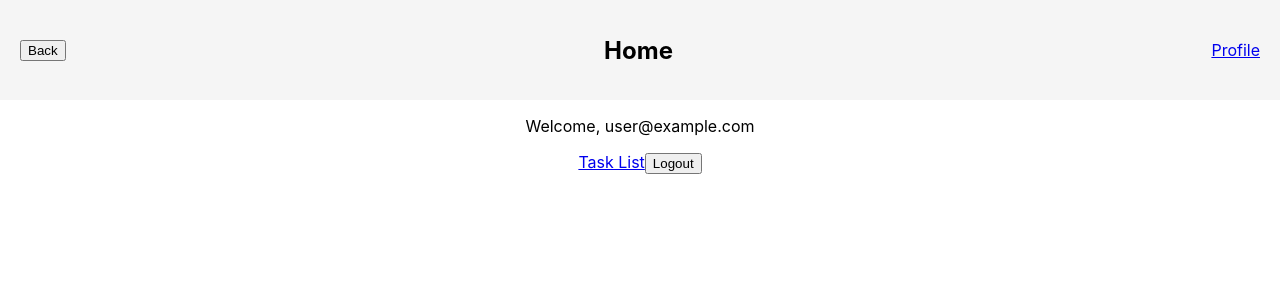
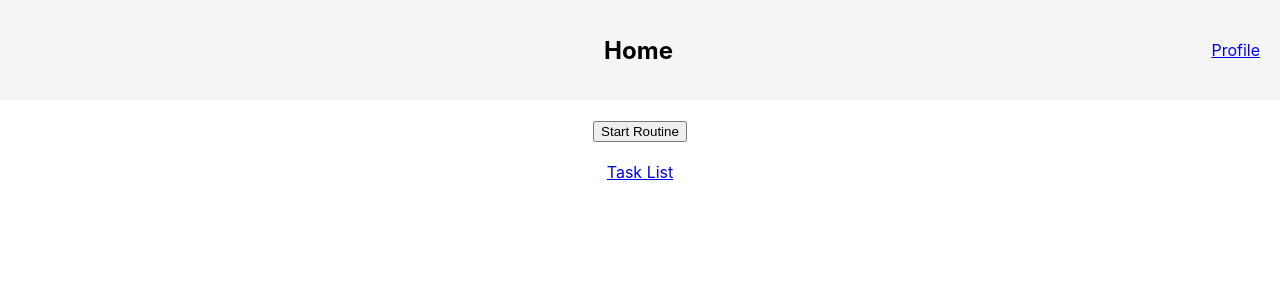
Before and after one commit to MikoFrosty/mindless, a React (Create React App) app: page /home in a window 1280 px wide. Shown: the top 300 px of the page. Built offline with nearby package versions, Linux system fonts and the light colour scheme; no server answers; sample sign-in values are in the browser's storage.

Commit message:
Add button, basic outline for further work

```diff
--- a/src/components/Home.js
+++ b/src/components/Home.js
@@ -4,10 +4,12 @@ import Header from "./Header";
 export default function Home({ onLogoutClick, user }) {
   return (
     <div>
-      <Header pageName="Home" showProfileBtn={true} user={user} showBackBtn={false}/>
-      <p>Welcome, {user.email}</p>
+      <Header pageName="Home" hideProfileBtn={false} user={user} hideBackBtn={true}/>
+      <br />
+      <button onClick={() => {}}>Start Routine</button>
+      <br />
+      <br />
       <Link to="/home/tasklist">Task List</Link>
-      <input type="button" value="Logout" onClick={onLogoutClick} />
     </div>
   );
 }
```
